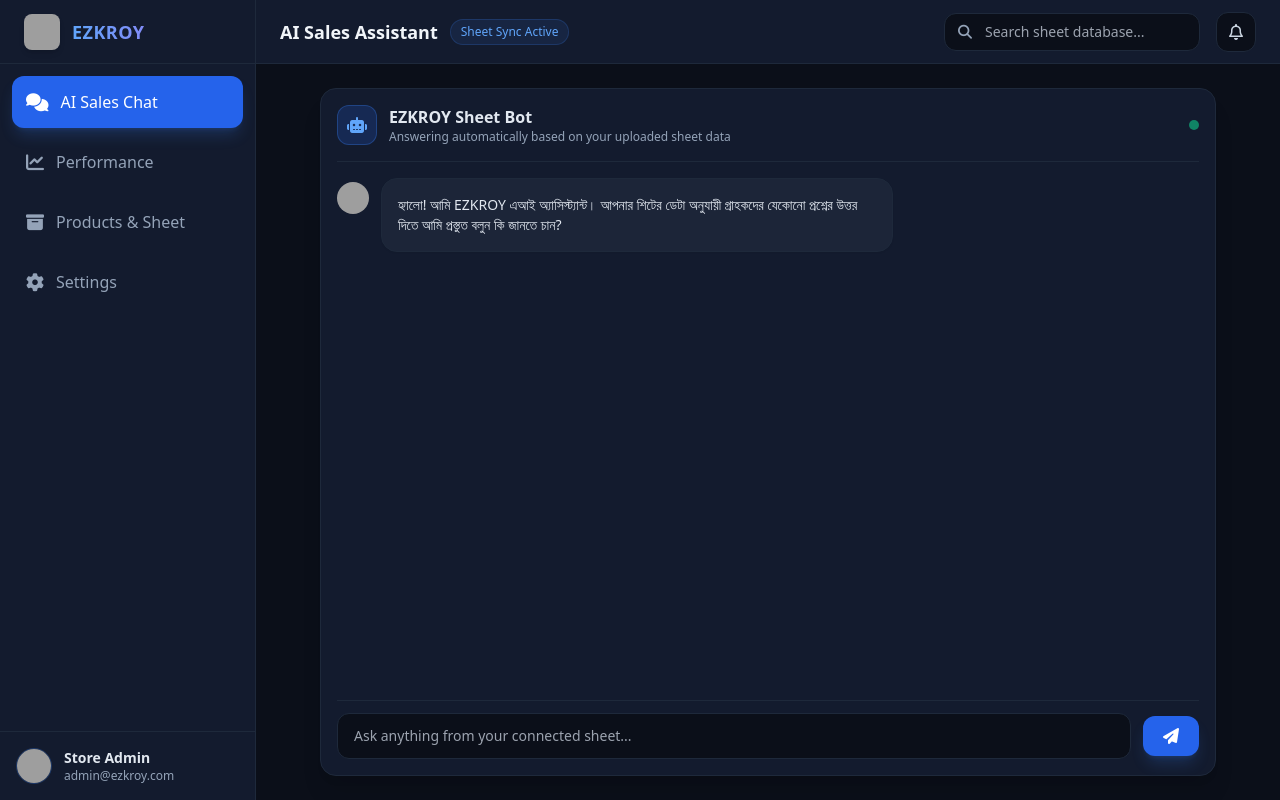
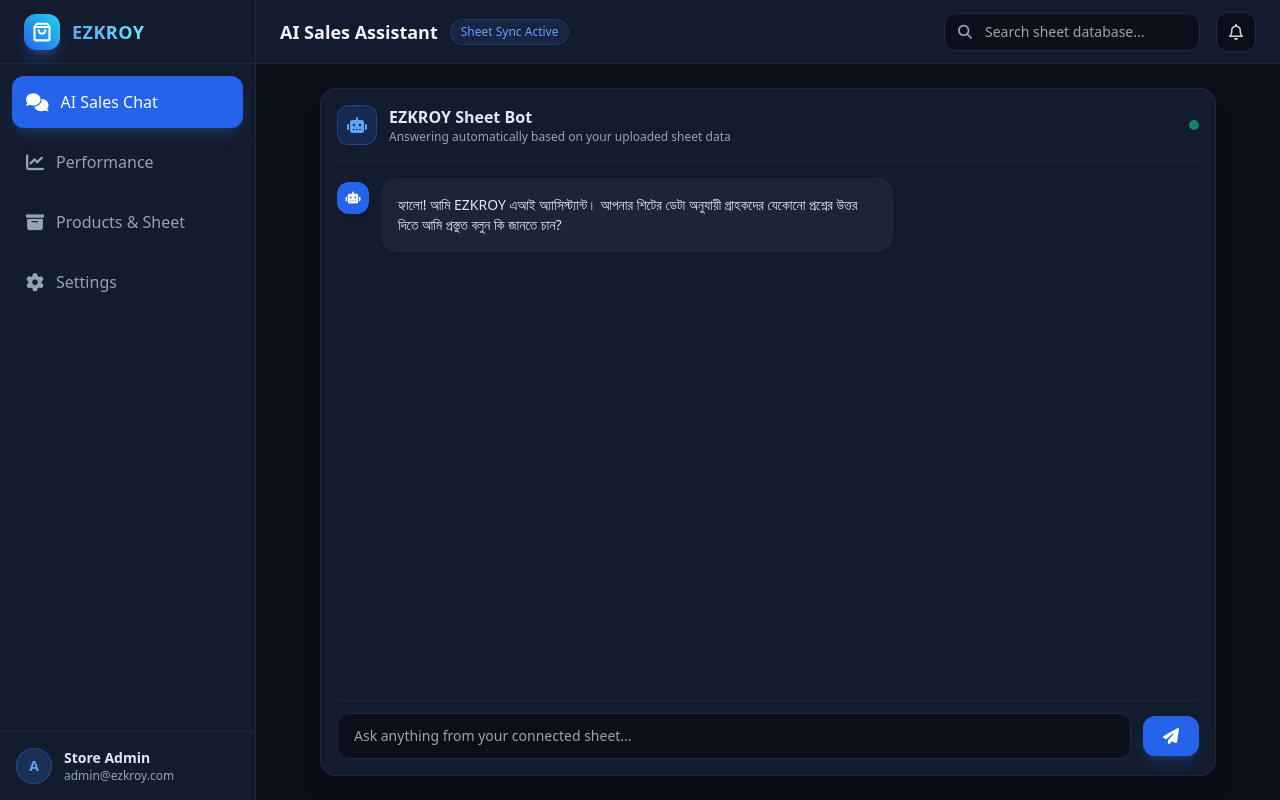
Before and after one commit to virexai-sys/Virex-MVP, a Flask app: page / in a window 1280 px wide. Run offline with Flask 3, Linux system fonts and the light colour scheme; some libraries are stand-ins or nearby versions; grey boxes are pictures that could not be loaded.

Commit message:
Update index.html

```diff
--- a/templates/index.html
+++ b/templates/index.html
@@ -4,8 +4,6 @@
     <meta charset="UTF-8">
     <meta name="viewport" content="width=device-width, initial-scale=1.0">
     <title>EZKROY - AI Sales & Analytics Dashboard</title>
-    <!-- Favicon -->
-    <link rel="icon" type="image/png" href="Gemini_Generated_Image_z5bot7z5bot7z5bo.jfif">
     <!-- Tailwind CSS CDN -->
     <script src="https://cdn.tailwindcss.com"></script>
     <script>
@@ -33,10 +31,16 @@
     <!-- Sidebar (Minimalist SellzyBD Inspired, Chat First) -->
     <aside class="w-20 lg:w-64 bg-cardBg border-r border-cardBorder flex flex-col justify-between transition-all duration-300 z-20">
         <div>
-            <!-- Brand Logo -->
+            <!-- Brand Logo (SVG Vector - Never Fails) -->
             <div class="h-16 flex items-center px-4 lg:px-6 border-b border-cardBorder gap-3">
-                <img src="Gemini_Generated_Image_z5bot7z5bot7z5bo.jfif" alt="EZKROY Logo" class="w-9 h-9 object-cover rounded-lg shadow-md shrink-0">
-                <span class="hidden lg:inline font-bold text-lg tracking-wide bg-gradient-to-r from-blue-400 to-indigo-400 bg-clip-text text-transparent">EZKROY</span>
+                <div class="w-9 h-9 rounded-xl bg-gradient-to-tr from-blue-600 to-cyan-400 flex items-center justify-center shadow-lg shadow-blue-500/30 shrink-0">
+                    <svg class="w-5 h-5 text-white" viewBox="0 0 24 24" fill="none" stroke="currentColor" stroke-width="2.5" stroke-linecap="round" stroke-linejoin="round">
+                        <path d="M6 2L3 6v14a2 2 0 0 0 2 2h14a2 2 0 0 0 2-2V6l-3-4z"></path>
+                        <line x1="3" y1="6" x2="21" y2="6"></line>
+                        <path d="M16 10a4 4 0 0 1-8 0"></path>
+                    </svg>
+                </div>
+                <span class="hidden lg:inline font-bold text-lg tracking-wide bg-gradient-to-r from-blue-400 to-cyan-300 bg-clip-text text-transparent">EZKROY</span>
             </div>
 
             <!-- Nav Links (Chat First Priority) -->
@@ -62,7 +66,7 @@
 
         <!-- User Profile Bottom -->
         <div class="p-4 border-t border-cardBorder flex items-center gap-3">
-            <img src="Gemini_Generated_Image_z5bot7z5bot7z5bo.jfif" alt="User" class="w-9 h-9 rounded-full object-cover border border-blue-500/30">
+            <div class="w-9 h-9 rounded-full bg-blue-500/20 border border-blue-500/30 flex items-center justify-center text-blue-400 font-bold text-sm shrink-0">A</div>
             <div class="hidden lg:block truncate">
                 <p class="text-sm font-semibold text-slate-200 truncate">Store Admin</p>
                 <p class="text-xs text-slate-400 truncate">admin@ezkroy.com</p>
@@ -112,7 +116,9 @@
                     <!-- Chat Messages Box -->
                     <div id="chat-messages" class="flex-1 overflow-y-auto py-4 space-y-4 pr-2">
                         <div class="flex items-start gap-3">
-                            <img src="Gemini_Generated_Image_z5bot7z5bot7z5bo.jfif" class="w-8 h-8 rounded-full object-cover shrink-0 mt-1" alt="Bot">
+                            <div class="w-8 h-8 rounded-xl bg-blue-600 flex items-center justify-center text-white shrink-0 mt-1 shadow-md">
+                                <i class="fa-solid fa-robot text-xs"></i>
+                            </div>
                             <div class="bg-slate-800/80 border border-cardBorder rounded-2xl p-4 text-sm text-slate-200 max-w-lg shadow-sm">
                                 হ্যালো! আমি EZKROY এআই অ্যাসিস্ট্যান্ট। আপনার শিটের ডেটা অনুযায়ী গ্রাহকদের যেকোনো প্রশ্নের উত্তর দিতে আমি প্রস্তুত বলুন কি জানতে চান?
                             </div>
@@ -268,7 +274,9 @@
                 }
                 chatMessages.innerHTML += `
                     <div class="flex items-start gap-3">
-                        <img src="Gemini_Generated_Image_z5bot7z5bot7z5bo.jfif" class="w-8 h-8 rounded-full object-cover shrink-0 mt-1" alt="Bot">
+                        <div class="w-8 h-8 rounded-xl bg-blue-600 flex items-center justify-center text-white shrink-0 mt-1 shadow-md">
+                            <i class="fa-solid fa-robot text-xs"></i>
+                        </div>
                         <div class="bg-slate-800/80 border border-cardBorder rounded-2xl p-4 text-sm text-slate-200 max-w-lg shadow-sm">
                             ${botReply}
                         </div>
```
